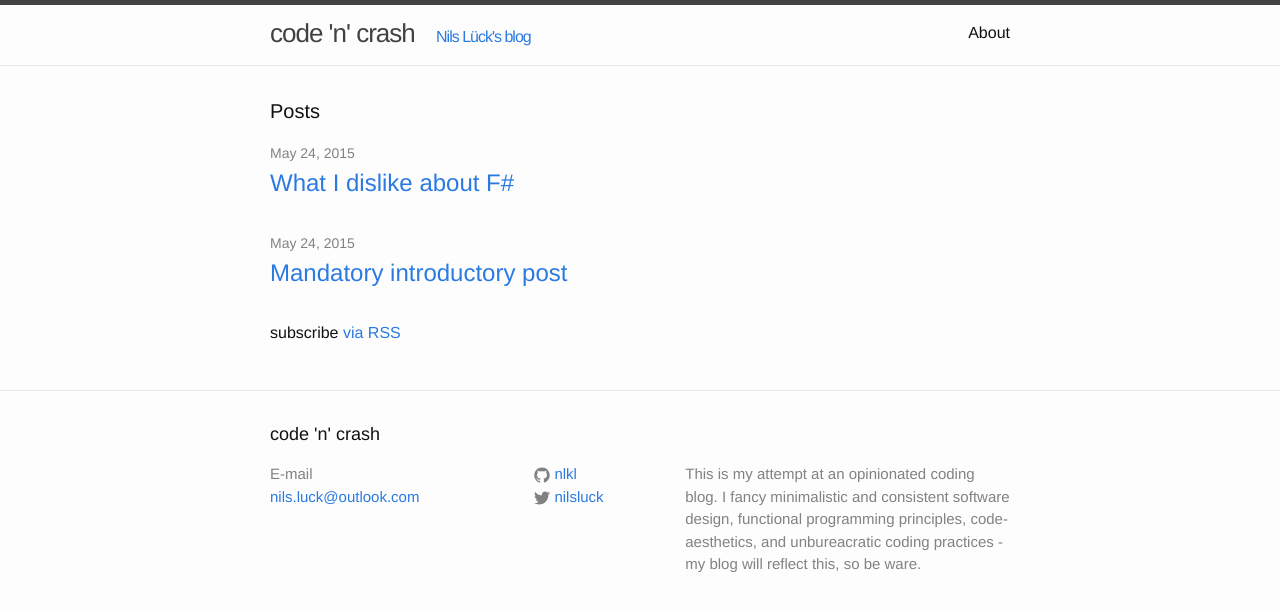
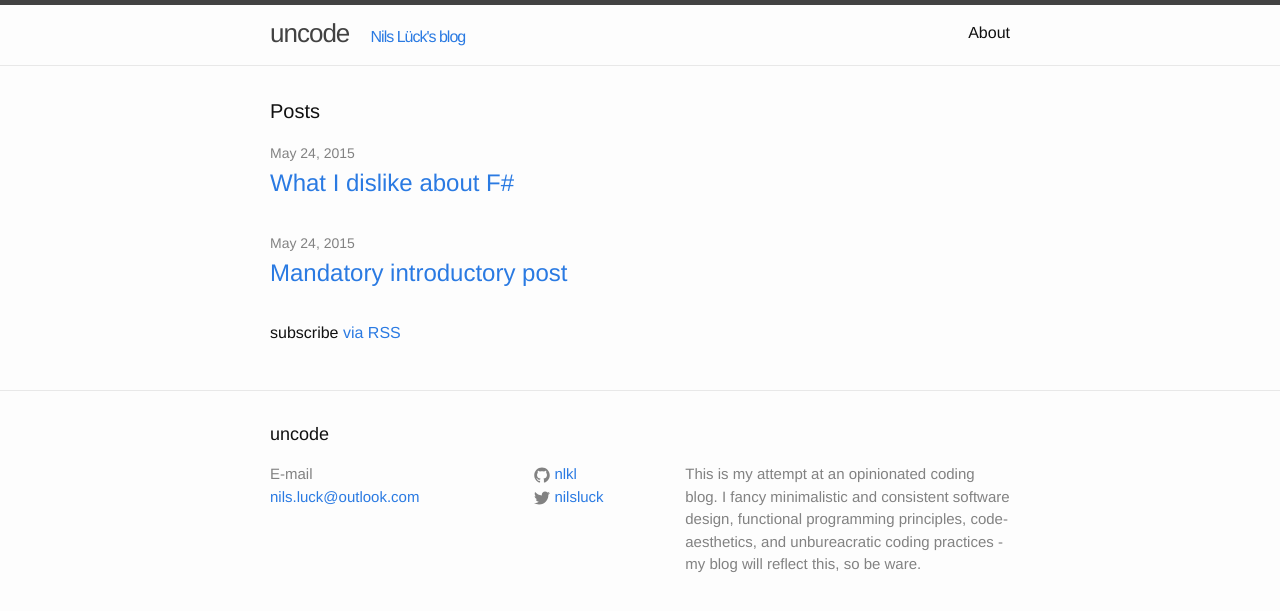
Before and after one commit to nlkl/nlkl.github.io, a Jekyll site: the page built from index.html, in a window 1280 px wide. Shown: the top 611 px of the page. Built offline with Jekyll 4.4.1, drawn with Linux system fonts in a browser that asks for light colours.

Commit message:
Update _config.yml

```diff
--- a/_config.yml
+++ b/_config.yml
@@ -1,12 +1,12 @@
 # Site settings
-title: code 'n' crash
+title: uncode
 subtitle: Nils Lück's blog
 email: nils.luck@outlook.com
 description: > # this means to ignore newlines until "baseurl:"
     This is my attempt at an opinionated coding blog. I fancy minimalistic and
     consistent software design, functional programming principles, code-aesthetics,
     and unbureacratic coding practices - my blog will reflect this, so be ware.
-baseurl: "" # the subpath of your site, e.g. /blog/
+baseurl: "/blog/" # the subpath of your site, e.g. /blog/
 url: "http://nlkl.github.io" # the base hostname & protocol for your site
 twitter_username: nilsluck
 github_username:  nlkl
```
